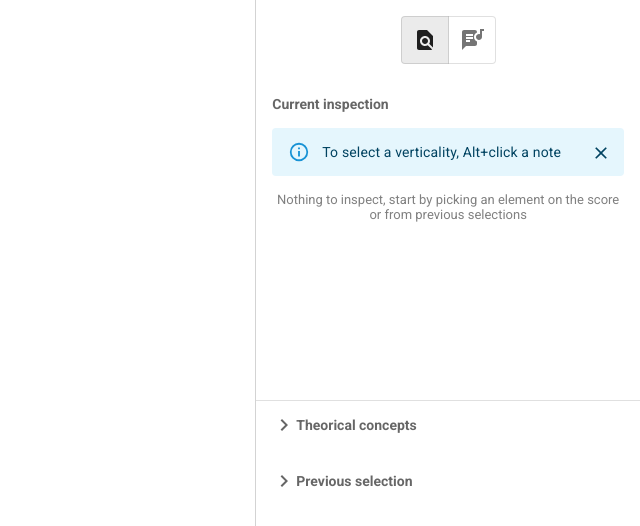
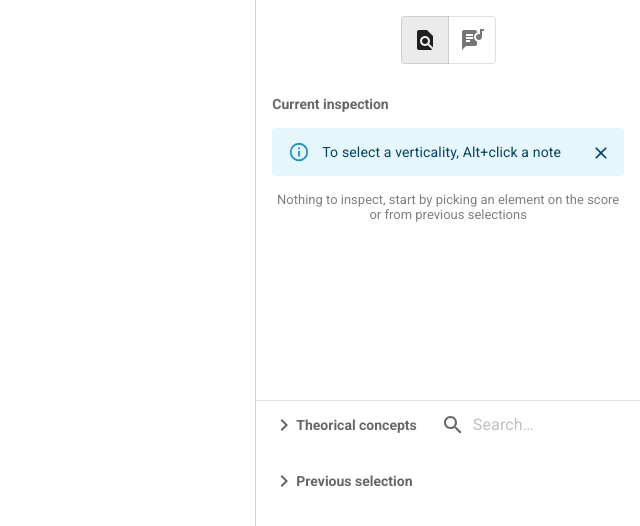
Before and after one commit to sherlock-iremus/sherlock-tonalities, a React (Create React App) app: page /mei in a window 1280 px wide. Shown: the top 526 px of the page, without its empty margins (640-1280 px from the left). Built offline with nearby package versions, Linux system fonts and the light colour scheme.

Commit message:
search field on concepts

```diff
--- a/src/features/meiviewer/MeiViewer.jsx
+++ b/src/features/meiviewer/MeiViewer.jsx
@@ -45,6 +45,7 @@ import { CONCEPTS, INSPECTION, SELECTION, SELECTIONS } from './constants'
 import { useGetNotesOnFirstBeatQuery } from '../../app/services/sparqlLocal'
 import { ScoreItem } from './ScoreItem'
 import treatise from '../../app/treatises/Zarlino_1588.json'
+import { SearchBar } from './SearchField'
 
 window.verovioCallback = load
 
@@ -63,6 +64,7 @@ const MeiViewer = ({
   const [selectionName, setSelectionName] = useState('')
   const [isBeingEdited, setIsBeingEdited] = useState(null)
   const [openedList, setOpenedList] = useState(null)
+  const [filter, setFilter] = useState('')
 
   const verticalityData = useGetNotesOnFirstBeatQuery(`${scoreIri}_${rightClickedNoteId}`, {
     skip: !rightClickedNoteId,
@@ -346,11 +348,14 @@ const MeiViewer = ({
               >
                 {openedList === CONCEPTS ? <ExpandMore /> : <ChevronRight />}
                 <b>Theorical concepts</b>
+                <SearchBar value={filter} onChange={e => setFilter(e.target.value)} />
               </ListSubheader>
             }
           >
             <Collapse in={openedList === CONCEPTS} timeout="auto" unmountOnExit>
-              {treatise.rootClasses.map(concept => (
+              {treatise.rootClasses
+                .filter(c => (filter ? c.label.toLowerCase().includes(filter.toLowerCase()) : true))
+                .map(concept => (
                   <ListItem key={concept.iri} disablePadding dense>
                     <ListItemButton>
                       <ListItemText primary={concept.label} />
@@ -412,11 +417,21 @@ const MeiViewer = ({
           </List>
         </div>
       </div>
-      <Snackbar open={!!confirmationMessage} autoHideDuration={6000} onClose={() => setConfirmationMessage('')} anchorOrigin={{ vertical: 'bottom', horizontal: 'right' }}>
+      <Snackbar
+        open={!!confirmationMessage}
+        autoHideDuration={6000}
+        onClose={() => setConfirmationMessage('')}
+        anchorOrigin={{ vertical: 'bottom', horizontal: 'right' }}
+      >
         <Alert severity="success">{confirmationMessage}</Alert>
       </Snackbar>
 
-      <Snackbar open={!!errorMessage} autoHideDuration={6000} onClose={() => setErrorMessage('')} anchorOrigin={{ vertical: 'bottom', horizontal: 'right' }}>
+      <Snackbar
+        open={!!errorMessage}
+        autoHideDuration={6000}
+        onClose={() => setErrorMessage('')}
+        anchorOrigin={{ vertical: 'bottom', horizontal: 'right' }}
+      >
         <Alert severity="warning">{errorMessage}</Alert>
       </Snackbar>
     </div>
--- /dev/null
+++ b/src/features/meiviewer/SearchField.js
@@ -0,0 +1,63 @@
+import * as React from 'react'
+import { styled, alpha } from '@mui/material/styles'
+import AppBar from '@mui/material/AppBar'
+import Box from '@mui/material/Box'
+import Toolbar from '@mui/material/Toolbar'
+import IconButton from '@mui/material/IconButton'
+import Typography from '@mui/material/Typography'
+import InputBase from '@mui/material/InputBase'
+import MenuIcon from '@mui/icons-material/Menu'
+import SearchIcon from '@mui/icons-material/Search'
+
+const Search = styled('div')(({ theme }) => ({
+  position: 'relative',
+  borderRadius: theme.shape.borderRadius,
+  backgroundColor: alpha(theme.palette.common.white, 0.15),
+  '&:hover': {
+    backgroundColor: alpha(theme.palette.common.white, 0.25),
+  },
+  marginLeft: 0,
+  width: '100%',
+  [theme.breakpoints.up('sm')]: {
+    marginLeft: theme.spacing(1),
+    width: 'auto',
+  },
+}))
+
+const SearchIconWrapper = styled('div')(({ theme }) => ({
+  padding: theme.spacing(0, 2),
+  height: '100%',
+  position: 'absolute',
+  pointerEvents: 'none',
+  display: 'flex',
+  alignItems: 'center',
+  justifyContent: 'center',
+}))
+
+const StyledInputBase = styled(InputBase)(({ theme }) => ({
+  color: 'inherit',
+  '& .MuiInputBase-input': {
+    padding: theme.spacing(1, 1, 1, 0),
+    // vertical padding + font size from searchIcon
+    paddingLeft: `calc(1em + ${theme.spacing(4)})`,
+    transition: theme.transitions.create('width'),
+    width: '100%',
+    [theme.breakpoints.up('sm')]: {
+      width: '12ch',
+      '&:focus': {
+        width: '20ch',
+      },
+    },
+  },
+}))
+
+export const SearchBar = props => {
+  return (
+    <Search>
+      <SearchIconWrapper>
+        <SearchIcon />
+      </SearchIconWrapper>
+      <StyledInputBase placeholder="Search…" value={props.value} onChange={props.onChange} />
+    </Search>
+  )
+}
--- a/src/features/meiviewer/verovioHelpers.js
+++ b/src/features/meiviewer/verovioHelpers.js
@@ -26,7 +26,8 @@ export const drawBeat = (beat, mode) => {
   anchor.setAttribute('d', roundedHull2(points, padding))
   anchor.setAttribute('fill', color)
   anchor.setAttribute('fill-opacity', '30%')
-  beat.referenceNote.appendChild(anchor)
+
+  getSystem(beat.referenceNote).appendChild(anchor)
 }
 
 export const getMeasure = node =>
```
Lines whose indentation alone changed are shown as unchanged.
